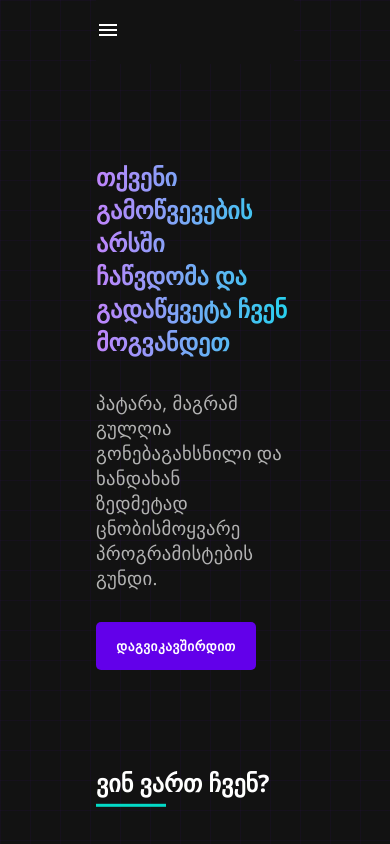
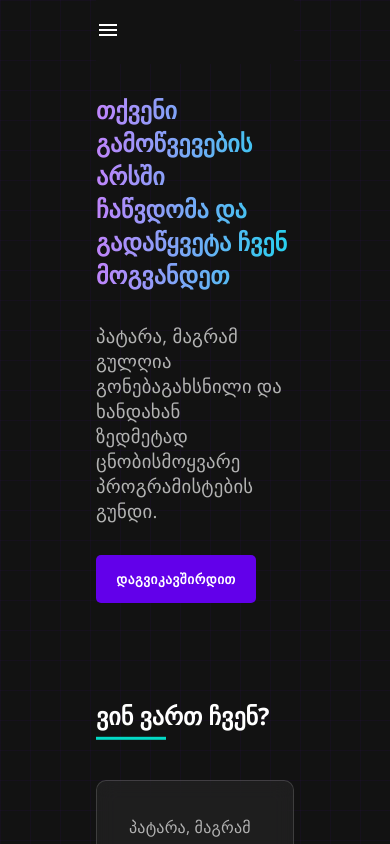
Before and after one commit to AnriGabo/rc-project, a React (Vite) app: page / in a window 390 px wide. Shown: the top 844 px of the page. Built offline with nearby package versions, Linux system fonts and the light colour scheme.

Commit message:
fix main title layout

```diff
--- a/src/Components/Greetings/Greetings.css
+++ b/src/Components/Greetings/Greetings.css
@@ -67,6 +67,11 @@ button:hover {
     display: none;
   }
 }
+@media (max-width:770px){
+  .Section{
+    padding-block-start:1.8rem;
+  }
+}
 
 @media (max-width: 520px) {
   h1 {
```
